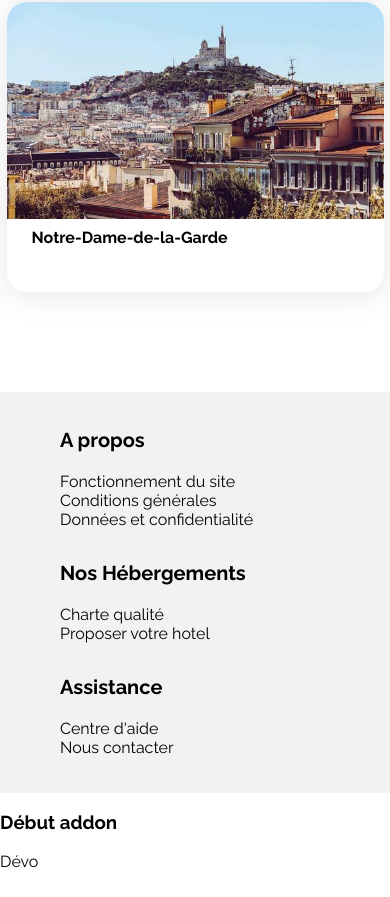
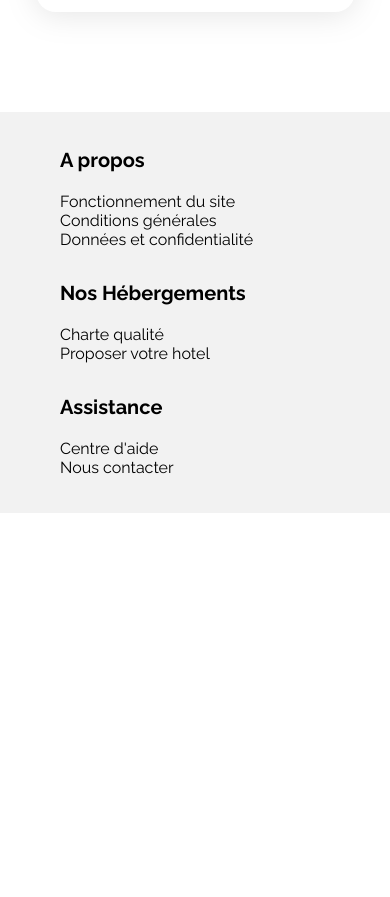
Before and after one commit to MTLP2/Oppenclassroom, a plain HTML site: page booki-starter-code-master/index.html in a window 390 px wide. Shown: the part 4078-4975 px from the top of the page. After the commit the page ends 4601 px from the top, so only its background shows below. Drawn offline with Linux system fonts and the light colour scheme.

Commit message:
Dernière modifications responsive harmonisation des cards

```diff
--- a/booki-starter-code-master/css/style.css
+++ b/booki-starter-code-master/css/style.css
@@ -421,6 +421,13 @@ nav .logo{
         width: 100%;
     }
 
+    .hebergementTitle{
+        font-size: 16px;
+        padding-top: 5px;
+        line-height: 18px;
+        margin: 10px;
+    }
+
     .populaires {
         width: 100%;
         margin-top: 50px;
@@ -514,7 +521,7 @@ nav .logo{
     }
 
     .rechercheContainer {
-        width: 397px;
+        width: 354px;
         height: 60px;
     }
     .inputRecherche{
@@ -535,7 +542,8 @@ nav .logo{
     }
 
     .activiteCard{
-        width: 377px;
+        width: 319px;
+        height: 220px;
     }
 
     .iconRecherche{
@@ -573,7 +581,7 @@ nav .logo{
 
 
     .hebergementcard {
-        width: 401px;
+        width: 349px;
         height: 258px;
     }
 
--- a/booki-starter-code-master/index.html
+++ b/booki-starter-code-master/index.html
@@ -312,13 +312,6 @@
                         </ul>
                     </div>
                 </div>
-                <section>
-                    <div class="newaddon">
-                        <h3>Début addon </h3>
-                        <p>Dévo</p>
-
-                    </div>
-                </section>
             </footer>
         </main>
     </div>
```
